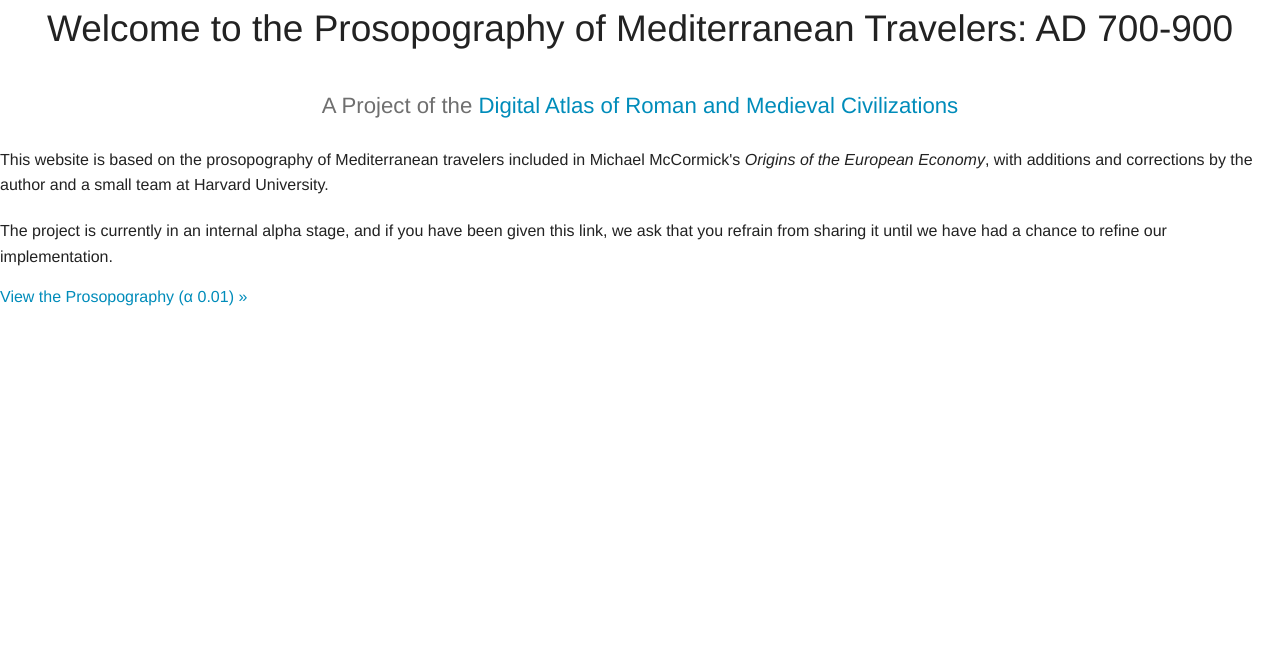
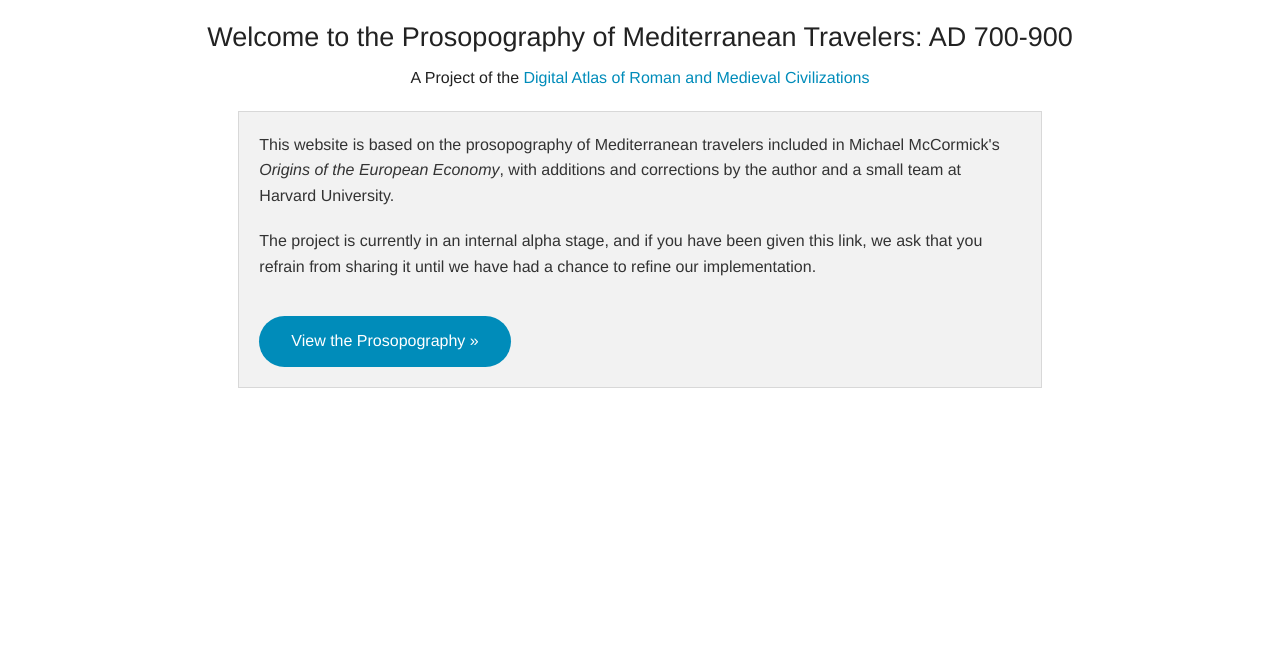
Before and after one commit to DARMC/prosopography_website, a Flask app: page / in a window 1280 px wide. Shown: the part 45-693 px from the top of the page. Run offline with Flask 2, Linux system fonts and the light colour scheme; some libraries are stand-ins or nearby versions.

Commit message:
Updated splash template to use Foundation

```diff
--- a/app/templates/splash.html
+++ b/app/templates/splash.html
@@ -1,17 +1,30 @@
 {% extends "base.html" %}
 {% block page_content %}
 
-<div class="container">
-  <div class="jumbotron">
-    <h2 align="center">Welcome to the Prosopography of Mediterranean Travelers: AD 700-900</h2>
+<!-- title -->
+<div class="row">
+  <div class="large-11 large-centered columns text-center">
+    </br>
+    <h3>Welcome to the Prosopography of Mediterranean Travelers: AD 700-900</h3>
+  </div>
+</div>
 
-    <p><h2 align="center"><small>A Project of the <a href="http://darmc.harvard.edu">Digital Atlas of Roman and Medieval Civilizations</a></small></h2></p>
+<div class="row">
+  <div class="large-8 large-centered columns text-center">
+    <p>A Project of the <a href="http://darmc.harvard.edu">Digital Atlas of Roman and Medieval Civilizations</a></p>
+  </div>
+</div>
 
-    <p>This website is based on the prosopography of Mediterranean travelers included in Michael McCormick's <em>Origins of the European Economy</em>, with additions and corrections by the author and a small team at Harvard University. </p>
+<!-- content -->
+<div class="row">
+  <div class="large-10 large-centered columns">
+    <div class="panel">
+      <p>This website is based on the prosopography of Mediterranean travelers included in Michael McCormick's <em>Origins of the European Economy</em>, with additions and corrections by the author and a small team at Harvard University. </p>
 
-    <p>The project is currently in an internal alpha stage, and if you have been given this link, we ask that you refrain from sharing it until we have had a chance to refine our implementation.</p>
-
-    <a class="btn btn-lg btn-primary" href="/travelers" role="button">View the Prosopography (&alpha; 0.01) &raquo;</a>
+      <p>The project is currently in an internal alpha stage, and if you have been given this link, we ask that you refrain from sharing it until we have had a chance to refine our implementation.</p>
+      </br>
+      <a href="/travelers" class="button round">View the Prosopography &raquo;</a>
+    </div>
   </div>
 </div>
 
```
